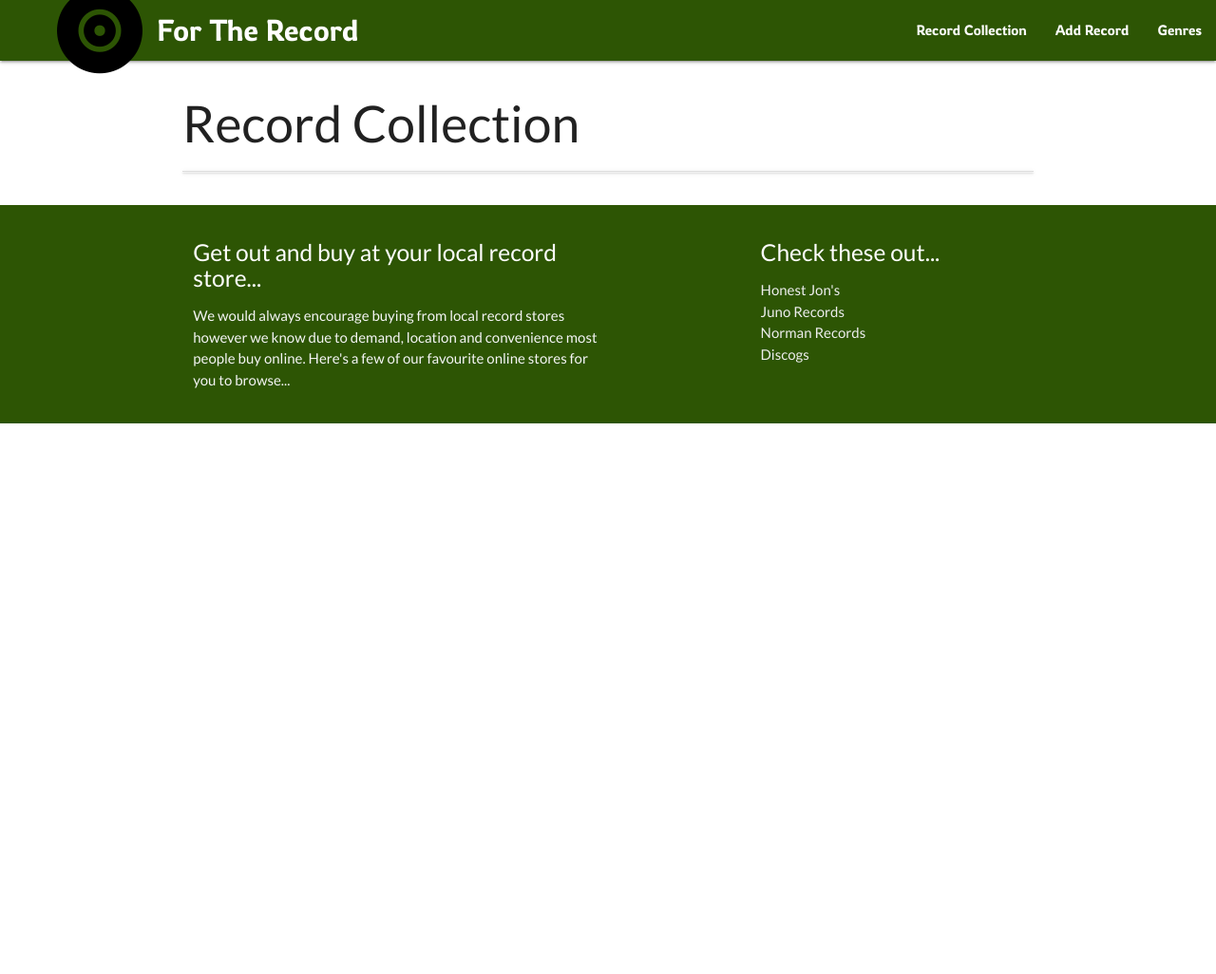
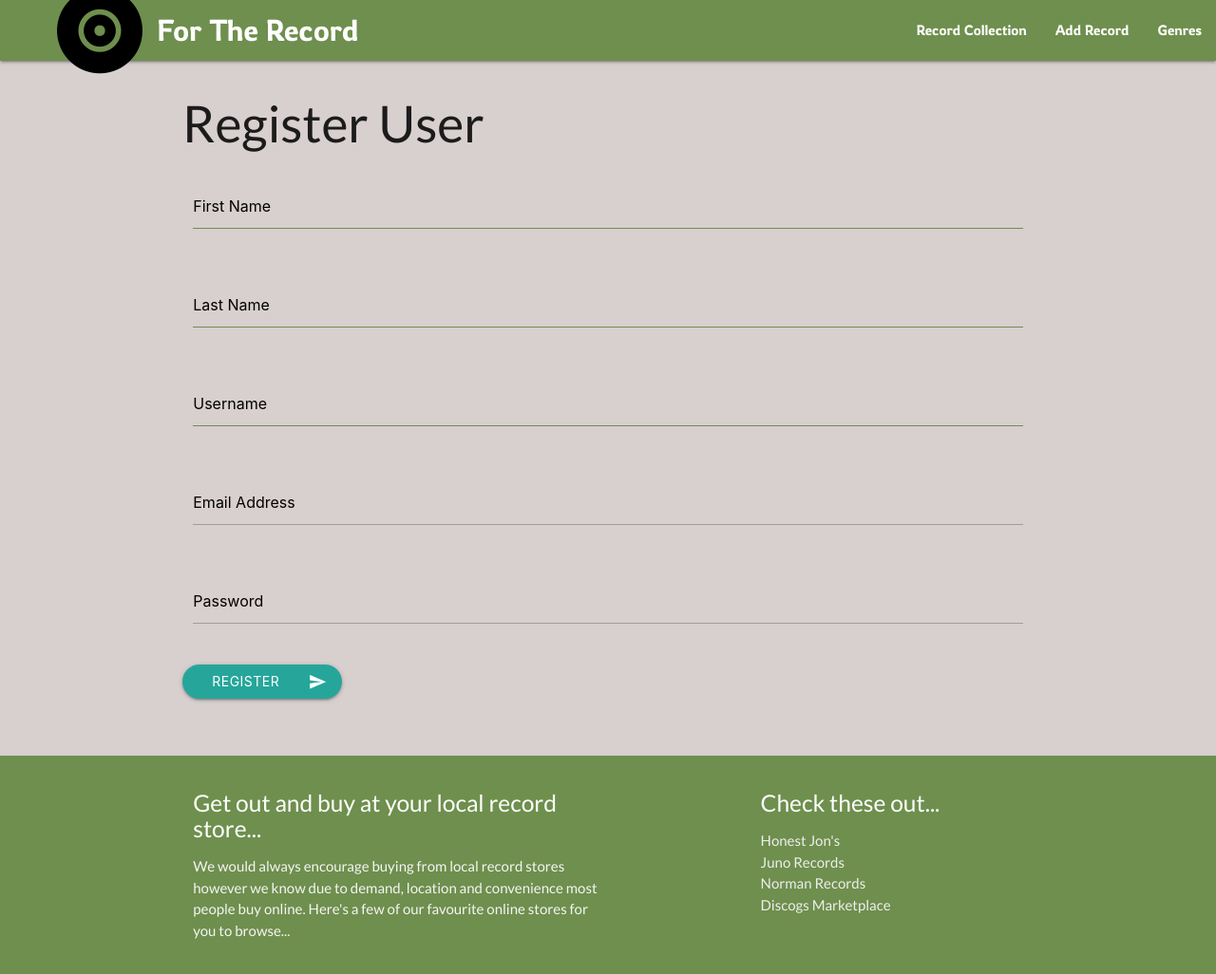
Before and after one commit to aralston3592/for-the-record, a Flask app: page / in a window 1280 px wide. Shown: the whole page at 95% size. Before the commit the page ends 446 px from the top, so only its background shows below. Run offline with Flask 2, Linux system fonts and the light colour scheme; data that the repository does not hold is empty; some libraries are stand-ins or nearby versions.

Commit message:
register/login user functionality added

```diff
--- a/app.py
+++ b/app.py
@@ -1,7 +1,8 @@
 import os
-from flask import Flask, render_template, redirect, request, url_for
+from flask import Flask, render_template, redirect, request, url_for, session
 from flask_pymongo import PyMongo
 from bson.objectid import ObjectId
+import bcrypt
 if os.path.exists("env.py"):
     import env
 
@@ -14,6 +15,46 @@ mongo = PyMongo(app)
 
 
 @app.route('/')
+def index():
+    if 'username' in session:
+        return render_template('records.html')
+
+    return render_template('register.html')
+
+
+@app.route('/login', methods=['POST'])
+def login():
+    users = mongo.db.users
+    login_user = users.find_one({'name': request.form['username']})
+
+    if login_user:
+        if bcrypt.hashpw(request.form['pass'].encode('utf-8'),
+                         login_user['password']) == login_user['password']:
+            session['username'] = request.form['username']
+            return redirect(url_for('get_records'))
+
+    return 'Invalid username or password'
+
+
+@app.route('/register', methods=['POST', 'GET'])
+def register():
+    if request.method == 'POST':
+        users = mongo.db.users
+        existing_user = users.find_one({'username': request.form['username']})
+
+        if existing_user is None:
+            hashpass = bcrypt.hashpw(request.form['password'].encode('utf-8'),
+                                     bcrypt.gensalt())
+            users.insert({'username': request.form['username'],
+                          'password': hashpass})
+            session['username'] = request.form['username']
+            return redirect(url_for('get_records'))
+
+        return 'That username already exists!'
+
+    return render_template('register.html')
+
+
 @app.route('/get_records')
 def get_records():
     return render_template("records.html", records=mongo.db.records.find())
@@ -89,8 +130,8 @@ def get_records_in_genre(genre):
                            records=mongo.db.records.find())
 
 
-
 if __name__ == "__main__":
+    app.secret_key = 'ralston35'
     app.run(host=os.environ.get("IP"),
             port=int(os.environ.get("PORT")),
             debug=True)
--- a/requirements.txt
+++ b/requirements.txt
@@ -1,3 +1,4 @@
+bcrypt==3.1.7
 click==7.1.2
 dnspython==1.16.0
 Flask==1.1.2
--- a/static/css/style.css
+++ b/static/css/style.css
@@ -1,11 +1,14 @@
 @import url('https://fonts.googleapis.com/css2?family=Lato:ital,wght@0,400;0,700;1,400&family=Rowdies:wght@300;400;700&display=swap');
 
 body {
+    background-color: #d8cfcf;
     font-family: 'Lato', sans-serif;
     display: flex;
     min-height: 100vh;
     flex-direction: column;
 }
+
+/*--------------------------------------------------------------------------------------------------NAVBAR*/
 
 .icon {
     font-size: 6rem;
@@ -17,21 +20,46 @@ nav .brand-logo {
     padding-right: 4rem;
 }
 
+ .sidenav {
+     color: #6e8f4d;
+     background-color: #d8cfcf;
+
+ }
+
 .nav-wrapper {
-    background-color: #2d5504;
+    background-color: #6e8f4d;
     font-family: 'Rowdies', sans-serif;
     font-weight: 300;
 }
+
+/*--------------------------------------------------------------------------------------------------BUTTONS*/
 
 .btn {
     border-radius: 4rem;
     margin-top: 10px;
     display: block;
     min-width: 12em;
+    max-width: 16em;
+}
+
+/*--------------------------------------------------------------------------------------------------COLLAPSE*/
+
+.collapsible {
+    -webkit-box-shadow: none;
+    box-shadow: none;
+    border: none;
+}
+
+.collapsible-header {
+    border: none;
+    border-radius: 2rem;
 }
 
 .collapsible-body {
     padding-bottom: 4em;
+    border: none;
+    background-color: #d8cfcf;
+    border-radius: 2rem;
 }
 
 img {
@@ -39,10 +67,46 @@ img {
     max-width: 150px;
 }
 
+/*--------------------------------------------------------------------------------------------------FORMS*/
+
+input[type=text]:not(.browser-default) {
+    border-bottom: 1px solid #6e8f4d;
+}
+
+input[type=range]::-webkit-slider-thumb {
+    background-color: #6e8f4d;
+  }
+  input[type=range]::-moz-range-thumb {
+    background-color: #6e8f4d;
+  }
+  input[type=range]::-ms-thumb {
+    background-color: #6e8f4d;
+  }
+
+  /***** These are to edit the thumb and the text inside the thumb *****/
+  input[type=range] + .thumb {
+    background-color: #dedede;
+  }
+  input[type=range] + .thumb.active .value {
+    color:#6e8f4d;
+  }
+
+/*--------------------------------------------------------------------------------------------------GENRES*/
+
+.genre-header, a{
+    color: #6e8f4d;
+}
+
+/*--------------------------------------------------------------------------------------------------FOOTER*/
+
 .page-footer {
-    background-color: #2d5504
+    background-color: #6e8f4d;
 }
 
 main {
     flex: 1 0 auto;
 }
+
+::placeholder {
+    color: #000;
+}
--- a/templates/base.html
+++ b/templates/base.html
@@ -64,7 +64,7 @@
                   <li><a class="grey-text text-lighten-3" target="_blank" href="https://honestjons.com/shop/latest_100_arrivals">Honest Jon's</a></li>
                   <li><a class="grey-text text-lighten-3" target="_blank" href="https://www.juno.co.uk/">Juno Records</a></li>
                   <li><a class="grey-text text-lighten-3" target="_blank" href="https://www.normanrecords.com/">Norman Records</a></li>
-                  <li><a class="grey-text text-lighten-3" target="_blank" href="https://www.discogs.com/">Discogs</a></li>
+                  <li><a class="grey-text text-lighten-3" target="_blank" href="https://www.discogs.com/">Discogs Marketplace</a></li>
                 </ul>
               </div>
             </div>
--- a/templates/genres.html
+++ b/templates/genres.html
@@ -15,7 +15,7 @@
   {% endfor %}
 </ul>
 <div class="row">
-    <a href="{{url_for('add_genre')}}" class="btn-small btn col s6 offset-s3">Add Genre</a>
+    <a href="{{url_for('add_genre')}}" class="btn-small btn col s6">Add Genre</a>
 </div>
 
 {% endblock %}
--- a/templates/records.html
+++ b/templates/records.html
@@ -7,14 +7,14 @@
   {% for record in records %}
   <li>
       <div class="collapsible-header row">
-      <div class="col s12 m3">
-        <img src="{{record.album_art}}" alt="No Album Art Available">
+        <div class="col s12 m12 l3">
+          <img src="{{record.album_art}}" alt="No Album Art Available" />
         </div>
-      <div class="col s12 m6 record_header">
+        <div class="col s12 m12 l6 record_header">
           <h4><strong>{{record.record_title}}</strong></h4>
           <h5>{{record.artist_name}}</h5>
         </div>
-      <div class="col s12 m3">
+        <div class="col s12 m12 l3">
           <a
             href="{{url_for('edit_record', record_id=record._id)}}"
             class="waves-effect waves-light btn orange lighten-1"
@@ -35,11 +35,12 @@
       </div>
       <div class="collapsible-body">
         <div class="row">
-            <div class="col s3">
+          <div class="col s12 m3">
             <ul>
               <li>
                 <i class="material-icons">label</i>
-                        Label: {{record.label}}</li>
+                Label: {{record.label}}
+              </li>
               <li>
                 <i class="material-icons">date_range</i>
                 Year: {{record.year}}
@@ -54,7 +55,7 @@
               </li>
             </ul>
           </div>
-            <div class="col s9">
+          <div class="col s12 m9">
             <h6>Review</h6>
             <p>{{record.review}}</p>
           </div>
--- /dev/null
+++ b/templates/register.html
@@ -0,0 +1,70 @@
+<!DOCTYPE html>
+{% extends 'base.html' %} {% block content %}
+
+<h2>Register User</h2>
+
+<div class="row">
+  <form action="{{url_for('register')}}" method="POST" class="col s12">
+    <div class="row">
+      <div class="input-field col s12">
+        <input
+          placeholder="First Name"
+          name="first_name"
+          id="first_name"
+          type="text"
+          class="validate"
+        />
+      </div>
+    </div>
+    <div class="row">
+      <div class="input-field col s12">
+        <input
+          placeholder="Last Name"
+          name="last_name"
+          id="last_name"
+          type="text"
+          class="validate"
+        />
+      </div>
+    </div>
+    <div class="row">
+      <div class="input-field col s12">
+        <input
+          placeholder="Username"
+          name="username"
+          id="username"
+          type="text"
+          class="validate"
+        />
+      </div>
+    </div>
+    <div class="row">
+      <div class="input-field col s12">
+        <input
+          placeholder="Email Address"
+          id="email"
+          type="email"
+          class="validate"
+        />
+      </div>
+    </div>
+    <div class="row">
+      <div class="input-field col s12">
+        <input
+          placeholder="Password"
+          name="password"
+          id="password"
+          type="password"
+          class="validate"
+        />
+      </div>
+    </div>
+    <div class="row">
+    <button class="btn waves-effect waves-light" type="submit" name="action">Register
+    <i class="material-icons right">send</i>
+  </button>
+    </div>
+  </form>
+</div>
+
+{% endblock %}
```
Also changed, not shown: templates/login.html (added, +39 -0 lines), README.md. Lines whose indentation alone changed are shown as unchanged.
